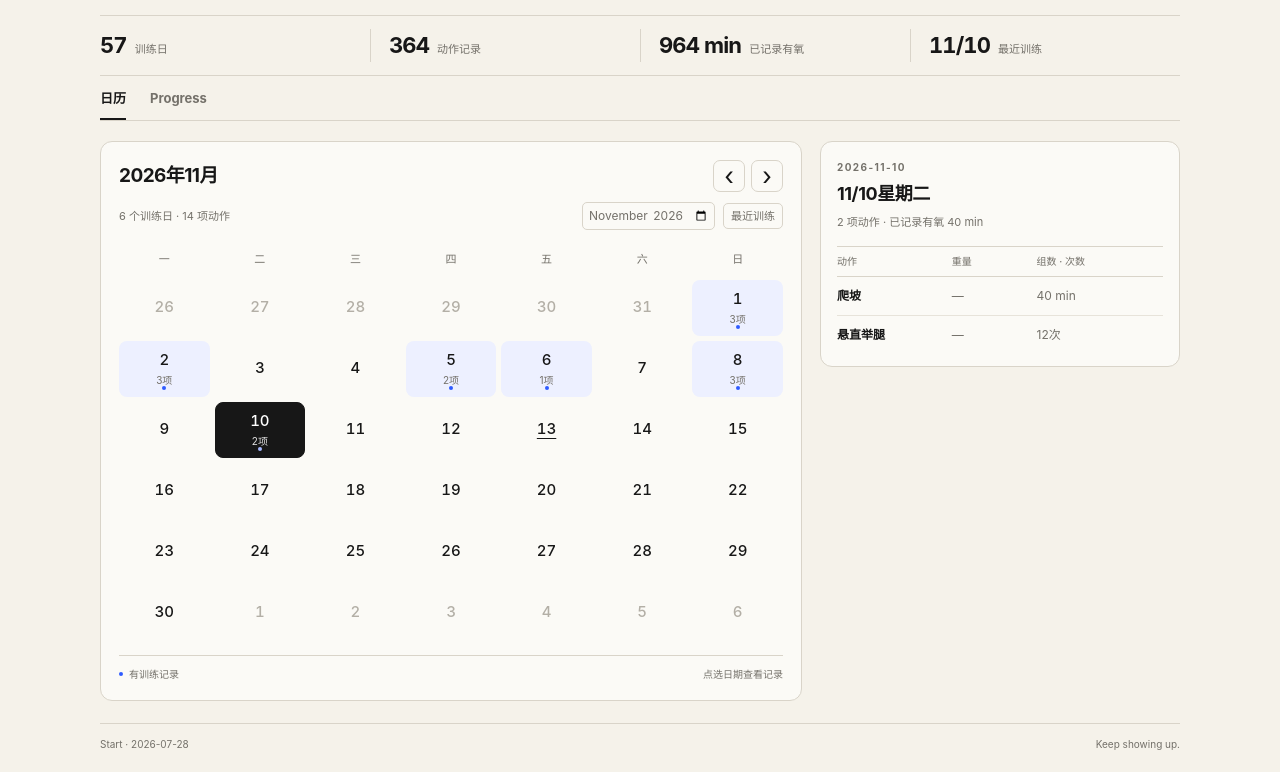
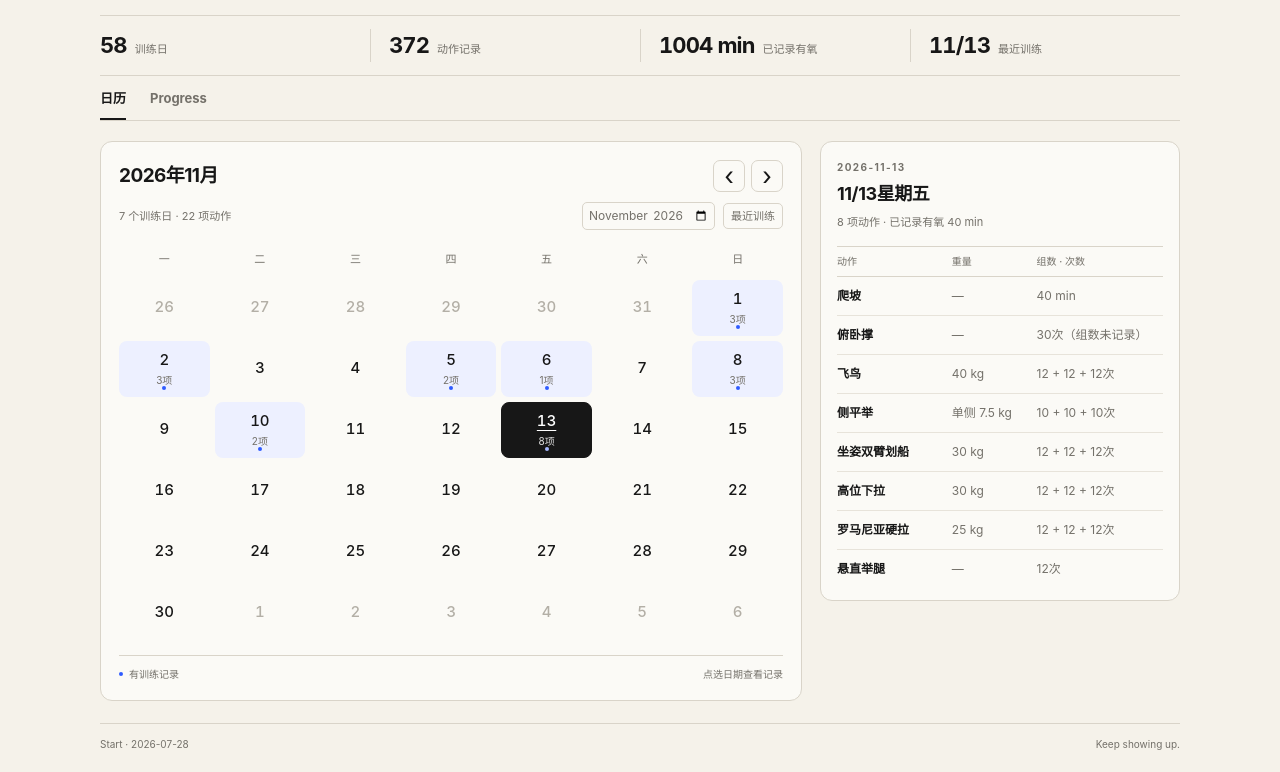
Before and after one commit to dengweizhang/train-log, a website: page index.html in a window 1280 px wide. Shown: the part 89-861 px from the top of the page. Drawn offline with Linux system fonts and the light colour scheme.

Commit message:
Load Nov 13 workout log

```diff
--- a/index.html
+++ b/index.html
@@ -77,6 +77,7 @@
   <script src="workouts-2026-11-06.js"></script>
   <script src="workouts-2026-11-08.js"></script>
   <script src="workouts-2026-11-10.js"></script>
+  <script src="workouts-2026-11-13.js"></script>
   <script src="app.js"></script>
 </body>
 </html>
```
